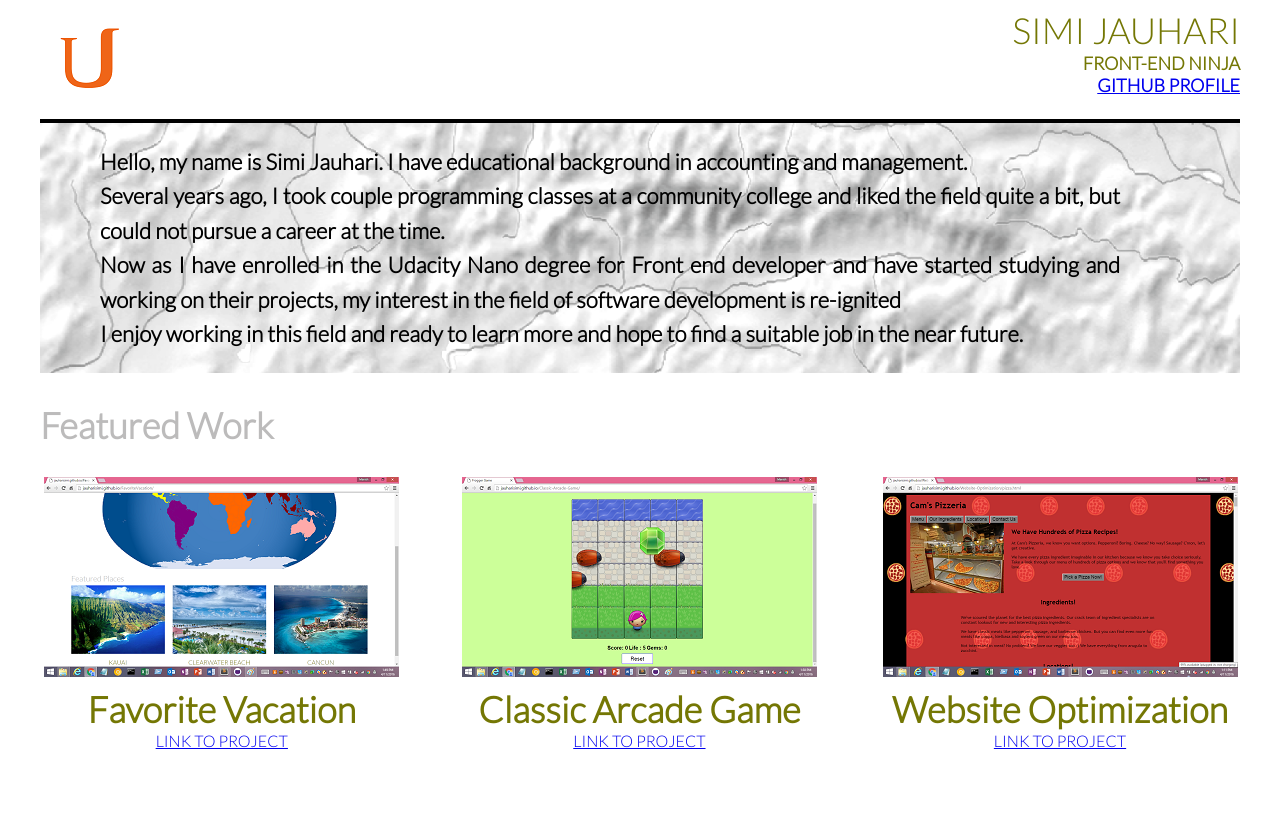
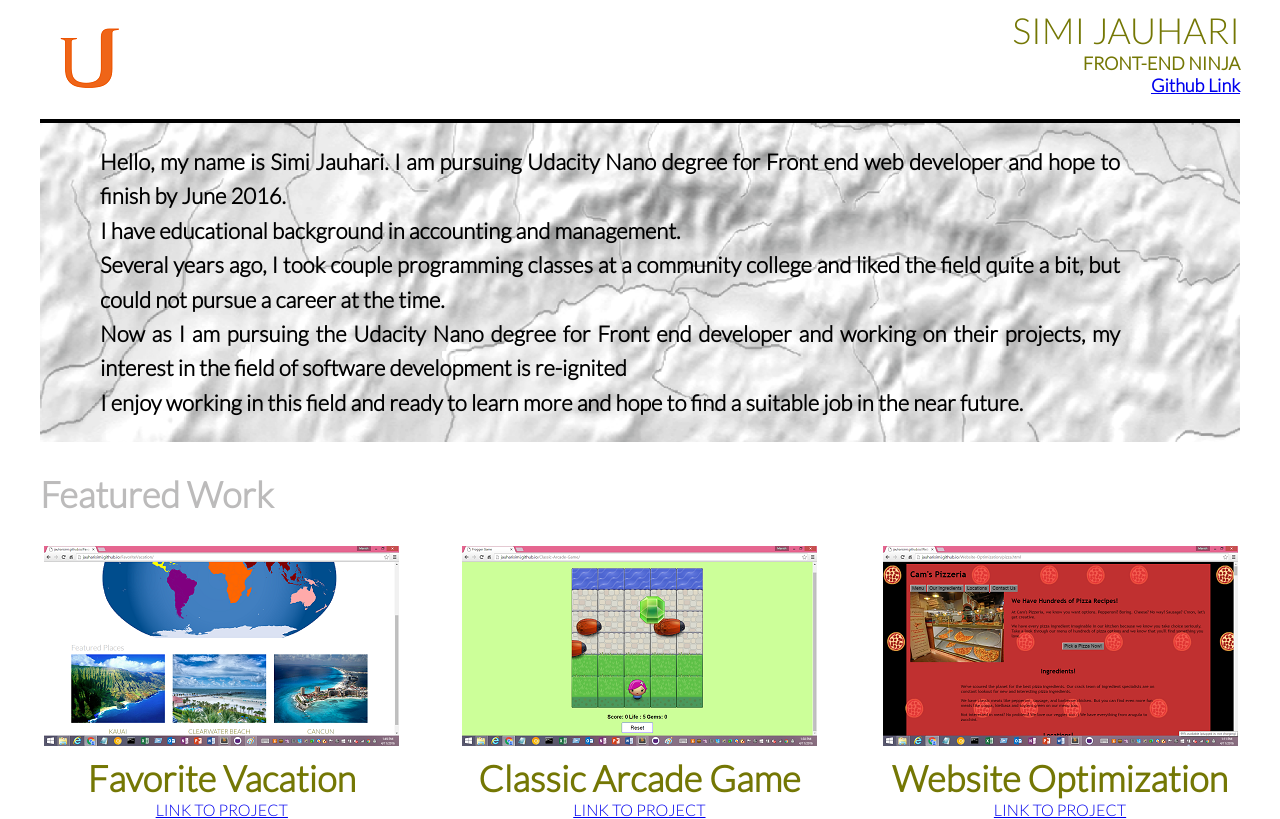
Before and after one commit to jauharisimi/profile, a plain HTML site: page index.html in a window 1280 px wide. Drawn offline with Linux system fonts and the light colour scheme.

Commit message:
Update index.html

```diff
--- a/index.html
+++ b/index.html
@@ -25,13 +25,13 @@
     		<div class="col-name mobile-collapse">
     			<h1>SIMI JAUHARI</h1>
     			<h4>FRONT-END NINJA</h4>
-          <h4><a href="https://github.com/jauharisimi">GITHUB PROFILE</a></h4>
+          <h4><a href="https://github.com/jauharisimi">Github Link</a></h4>
     		</div>
     	</div>
 
     	<div class="row-one">
     		<div class="info mobile-collapse">
-    		<p> Hello, my name is Simi Jauhari. I have educational background in accounting and management. <br />Several years ago, I took couple programming classes at a community college and liked the field quite a bit, but could not pursue a career at the time.<br /> Now as I have enrolled in the Udacity Nano degree for Front end developer and have started studying and working on their projects, my interest in the field of software development is re-ignited <br />I enjoy working in this field and ready to learn more and hope to find a suitable job in the near future. </p>
+    		<p> Hello, my name is Simi Jauhari. I am pursuing Udacity Nano degree for Front end web developer and hope to finish by June 2016.<br />I have educational background in accounting and management. <br />Several years ago, I took couple programming classes at a community college and liked the field quite a bit, but could not pursue a career at the time.<br /> Now as I am pursuing the Udacity Nano degree for Front end developer  and working on their projects, my interest in the field of software development is re-ignited <br />I enjoy working in this field and ready to learn more and hope to find a suitable job in the near future. </p>
     		</div>
    		</div>
 
```
